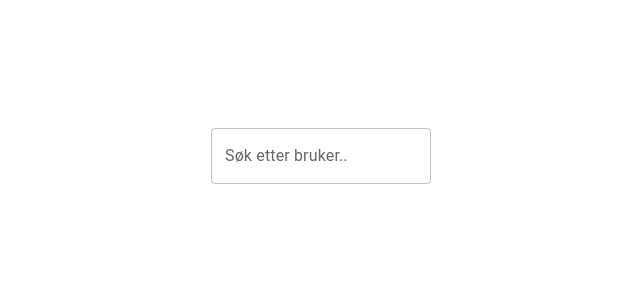
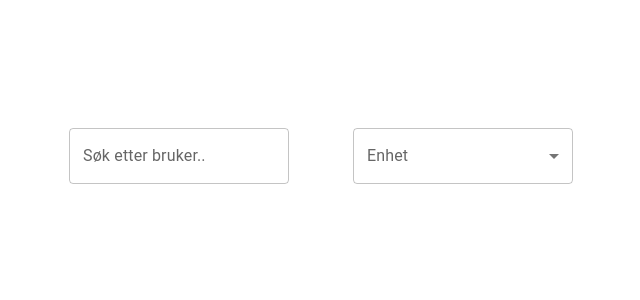
Before and after one commit to FINTLabs/fint-kontroll-user-pod, a React (Create React App) app: page / in a window 1280 px wide. Shown: the top 300 px of the page, without its empty margins (303-943 px from the left). Built offline with nearby package versions, Linux system fonts and the light colour scheme.

Commit message:
Added dropdown for filter on unit

```diff
--- /dev/null
+++ b/src/features/users/FilterUnitUser.tsx
@@ -0,0 +1,26 @@
+import * as React from 'react';
+import {FormControl, InputLabel, MenuItem, Select} from "@mui/material";
+
+export default function FilterUnitUser() {
+
+    function handleChange() {
+    }
+
+    let unit;
+    return (
+        <FormControl style={{minWidth: 220}} sx={{mx: '2rem'}}>
+            <InputLabel id="demo-simple-select-label">Enhet</InputLabel>
+            <Select
+                labelId="demo-simple-select-label"
+                id="demo-simple-select-autowidth"
+                value={unit}
+                label="Enhet"
+                onChange={handleChange}
+            >
+                <MenuItem value={1}>Viken videregående skole</MenuItem>
+                <MenuItem value={2}>Glemmen videregående skole</MenuItem>
+                <MenuItem value={3}>Drammen videregående skole</MenuItem>
+            </Select>
+        </FormControl>
+    );
+}
--- a/src/features/users/FindUserContainer.tsx
+++ b/src/features/users/FindUserContainer.tsx
@@ -1,6 +1,7 @@
 import {Box, Theme} from "@mui/material";
 import SearchFieldUser from "./SearchFieldUsers";
 import {createStyles, makeStyles} from "@mui/styles";
+import FilterUnitUser from "./FilterUnitUser";
 
 const useStyles = makeStyles((theme: Theme) =>
     createStyles({
@@ -27,6 +28,7 @@ function FindUserContainer() {
             <Box>
                 <Box className={classes.filters} my={6}>
                     <SearchFieldUser/>
+                    <FilterUnitUser/>
                 </Box>
             </Box>
         </Box>
```
